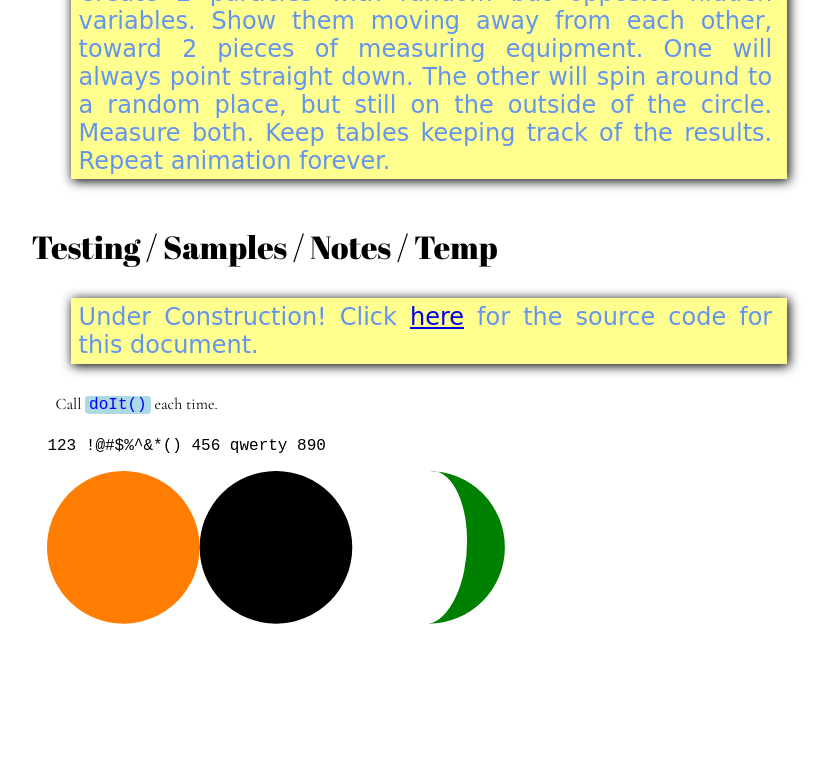
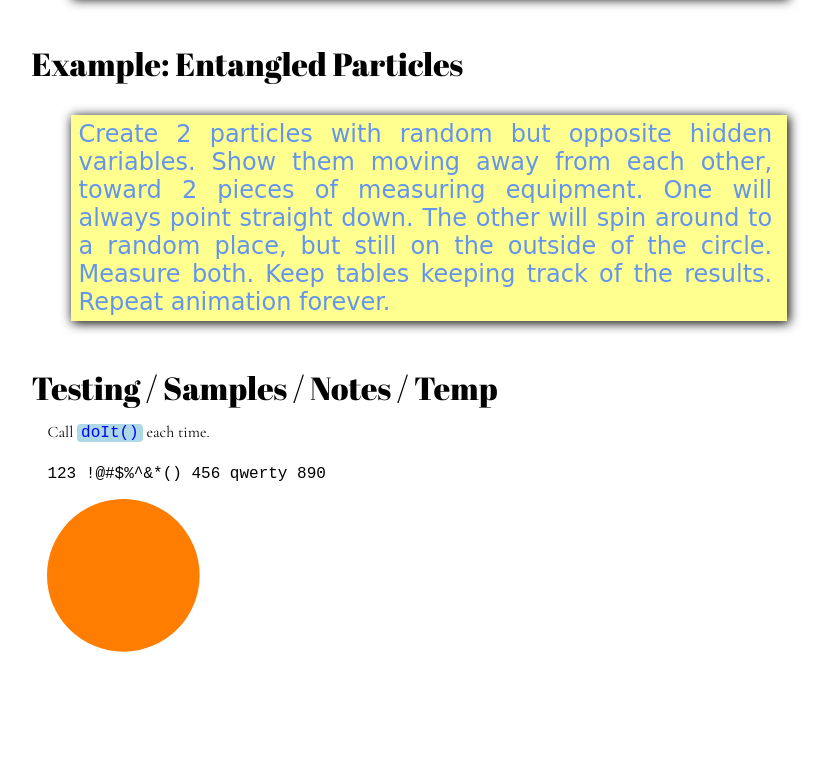
Before and after one commit to TradeIdeasPhilip/hidden-variables, a website built with Vite: page index.html in a window 1280 px wide. Shown: the part 2018-2800 px from the top of the page, without its empty margins (211-1040 px from the left). Built offline with nearby package versions, Linux system fonts and the light colour scheme; a web font is replaced by a local one; what phil-lib would draw is missing.

```diff
--- a/index.html
+++ b/index.html
@@ -11,6 +11,12 @@
   </head>
   <body>
     <div id="main">
+      <div class="stage-direction">
+        This is a work in progress. These yellow stickies are notes that will go
+        away before the final release. Click
+        <a href="https://github.com/TradeIdeasPhilip/hidden-variables">here</a>
+        for the source code for this document.
+      </div>
       <h1>Goal</h1>
       <p>
         My solution to hidden variables, spooky action at a distance, Bell's
@@ -128,11 +134,6 @@
         keeping track of the results. Repeat animation forever.
       </div>
       <h1>Testing / Samples / Notes / Temp</h1>
-      <div class="stage-direction">
-        Under Construction! Click
-        <a href="https://github.com/TradeIdeasPhilip/hidden-variables">here</a>
-        for the source code for this document.
-      </div>
       <p>Call <code>doIt()</code> each time.</p>
       <pre>123 !@#$%^&*() 456 qwerty 890</pre>
       <svg
@@ -153,13 +154,6 @@
           </radialGradient>
         </defs>
         <circle cx="0.5" cy="0.5" r="0.5" fill="#ff7d00" stroke="none"></circle>
-        <circle cx="1.5" cy="0.5" r="0.5" stroke="none"></circle>
-        <path
-          d="M 2.5,0 A 0.5,0.5 3.14159 0,1 2.5,1 A 0.25,0.5, 3.14159 0,0 2.5,0"
-          fill="green"
-          stroke-width="0.07"
-          stroke="none"
-        ></path>
       </svg>
     </div>
   </body>
```
